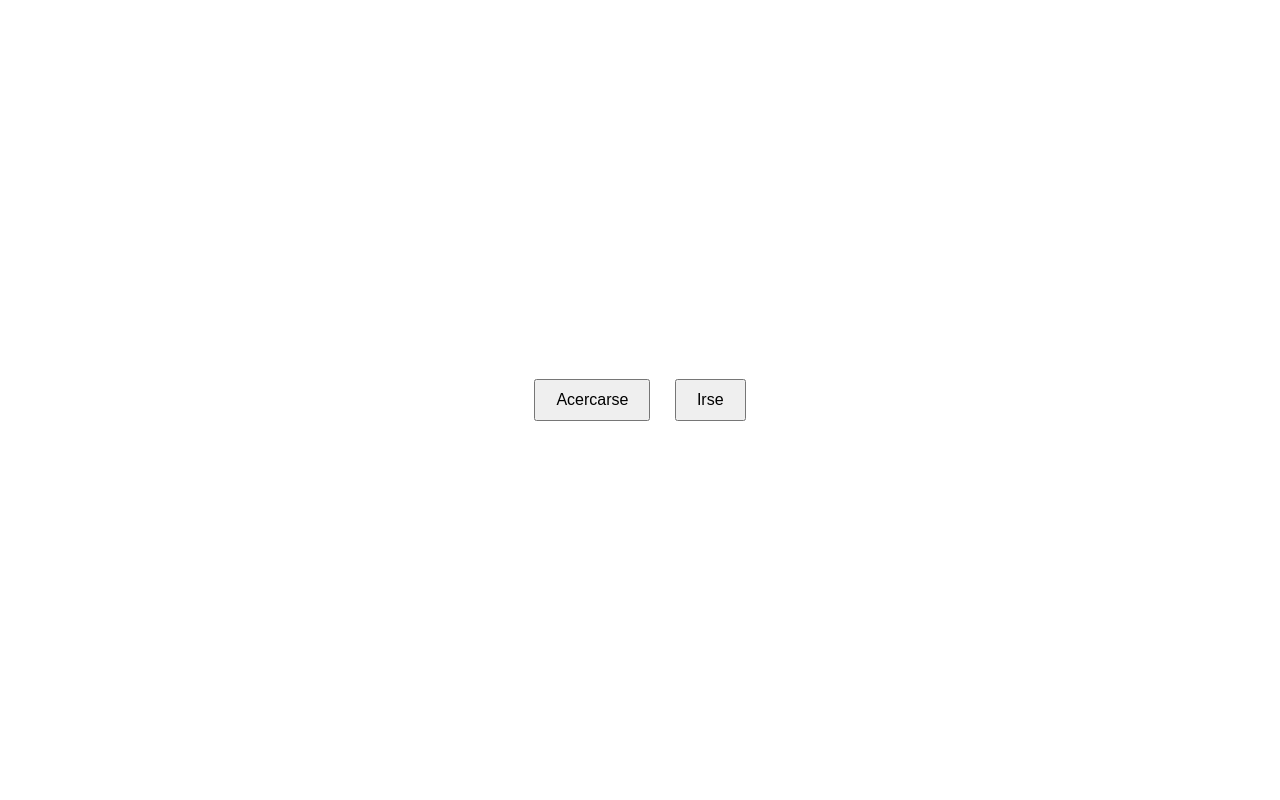
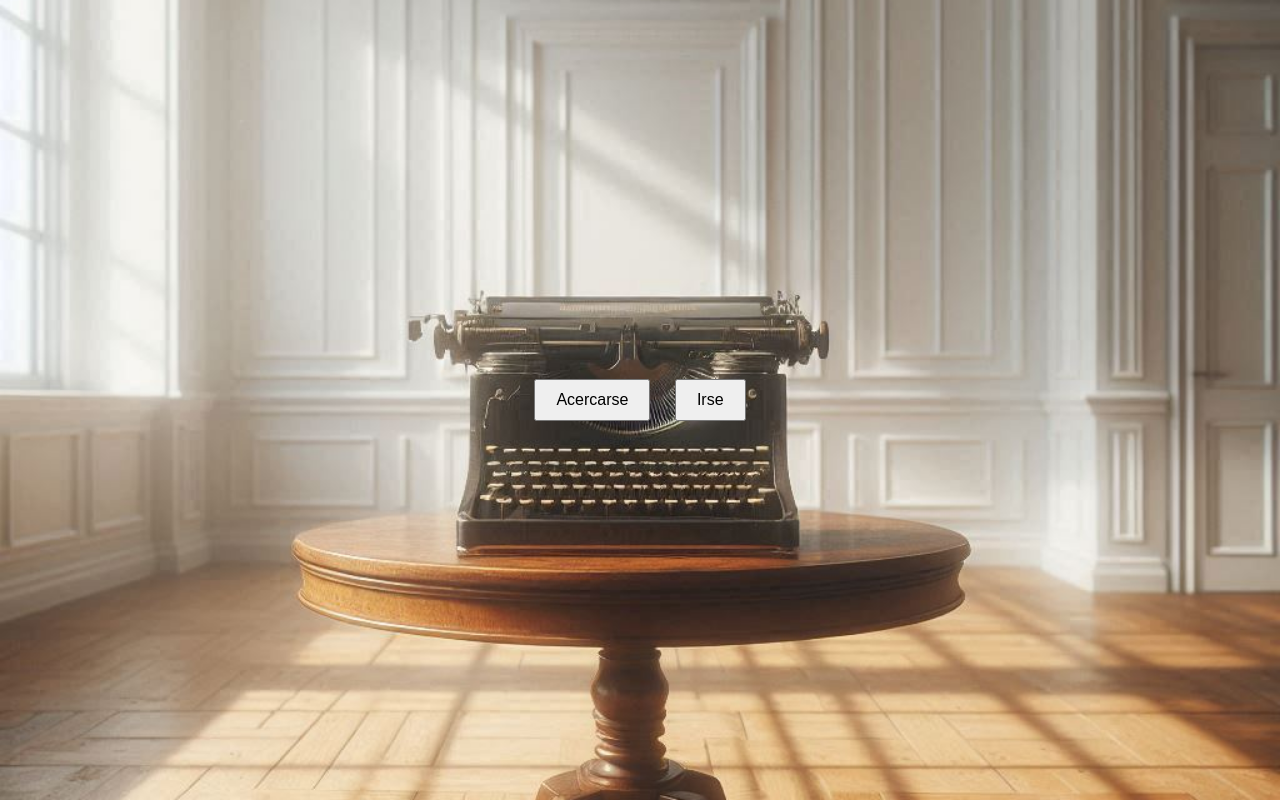
Before and after one commit to rodrigga/Ex-tra-o-m-in-icuento-h-a-l-l-ado-en-una-m-quina-de-escribir, a plain HTML site: page index.html in a window 1280 px wide. Drawn offline with Linux system fonts and the light colour scheme.

Commit message:
3er cambio

```diff
--- a/index.html
+++ b/index.html
@@ -12,7 +12,7 @@
             height: 100vh;
             margin: 0;
             font-family: Arial, sans-serif;
-            background-image: url('./img/lejano fondo.jfif');
+            background-image: url('./img/lejano-fondo.jfif');
             background-size: cover;
             background-position: center;
             transition: background-size 3s ease-in-out;
```
